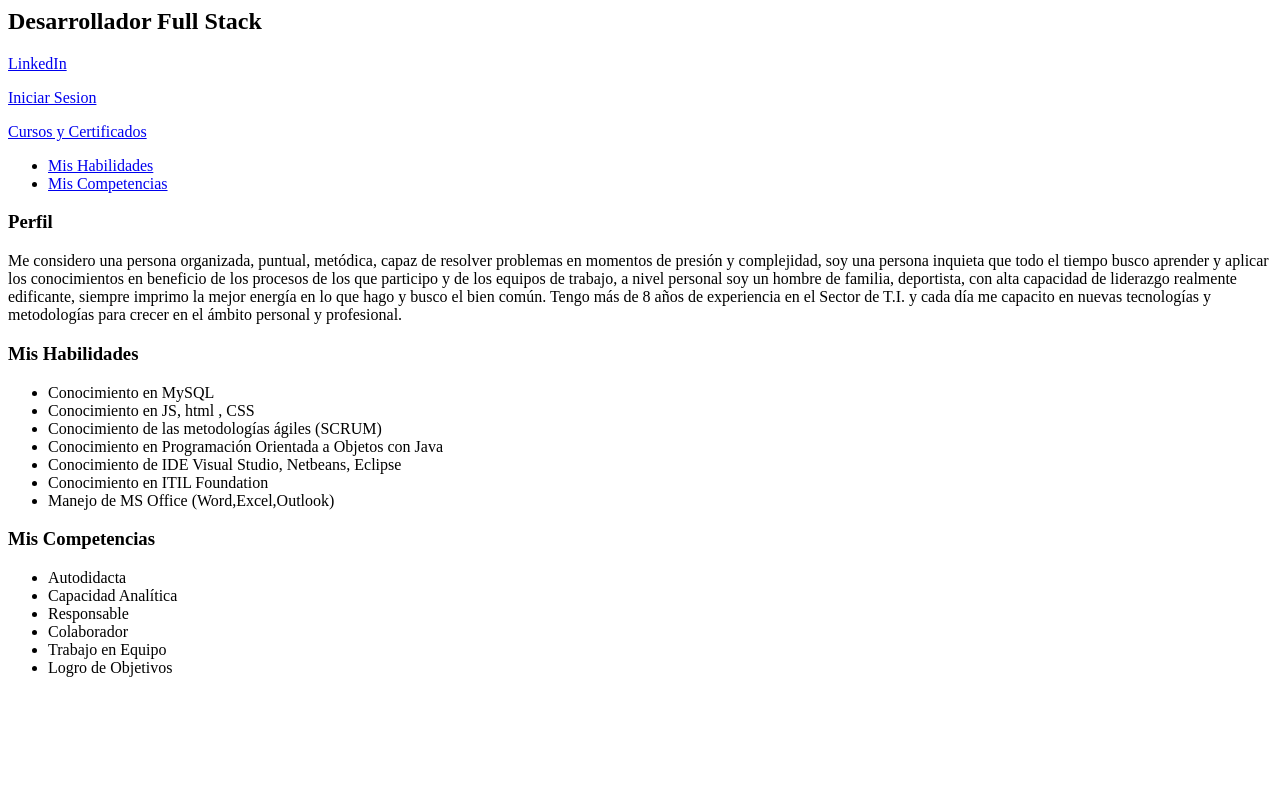
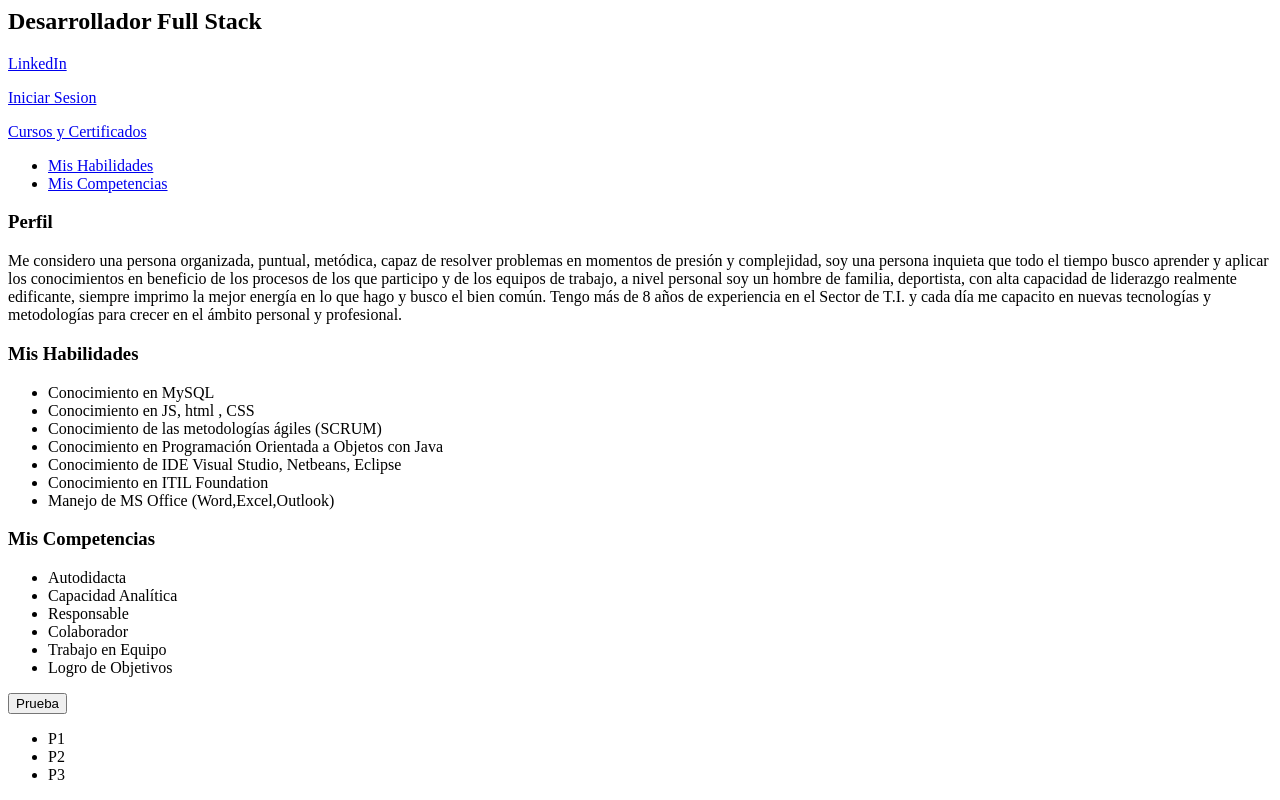
Before and after one commit to felipemarin93/IUDigital-HDV, a plain HTML site: page index.html in a window 1280 px wide. Shown: the part 339-1139 px from the top of the page. Before the commit the page ends 1032 px from the top, so only its background shows below. Drawn offline with Linux system fonts and the light colour scheme.

Commit message:
Modificando página principal

```diff
--- a/index.html
+++ b/index.html
@@ -48,6 +48,12 @@
     </ul>
 </body>
 
-<form action="miScript.php" method="get"></form>
-
+<form action="miScript.php" method="get">
+    <input type="button" value="Prueba">
+</form>
+    <ul>
+        <li>P1</li>
+        <li>P2</li>
+        <li>P3</li>
+    </ul>
 </html>
```
